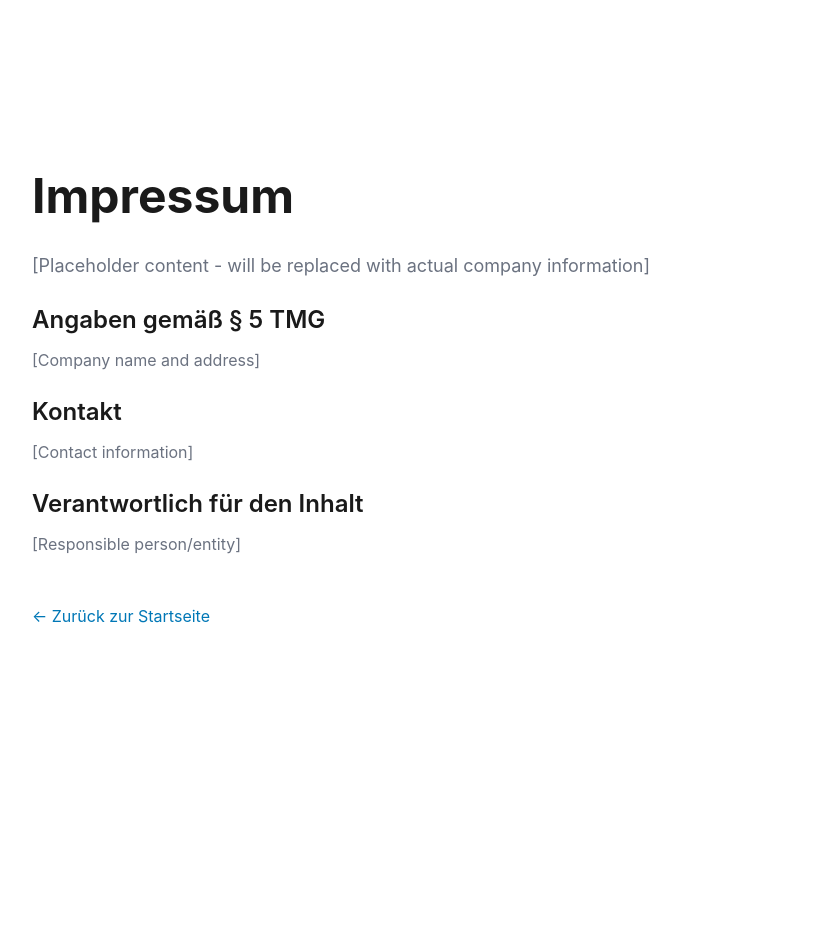
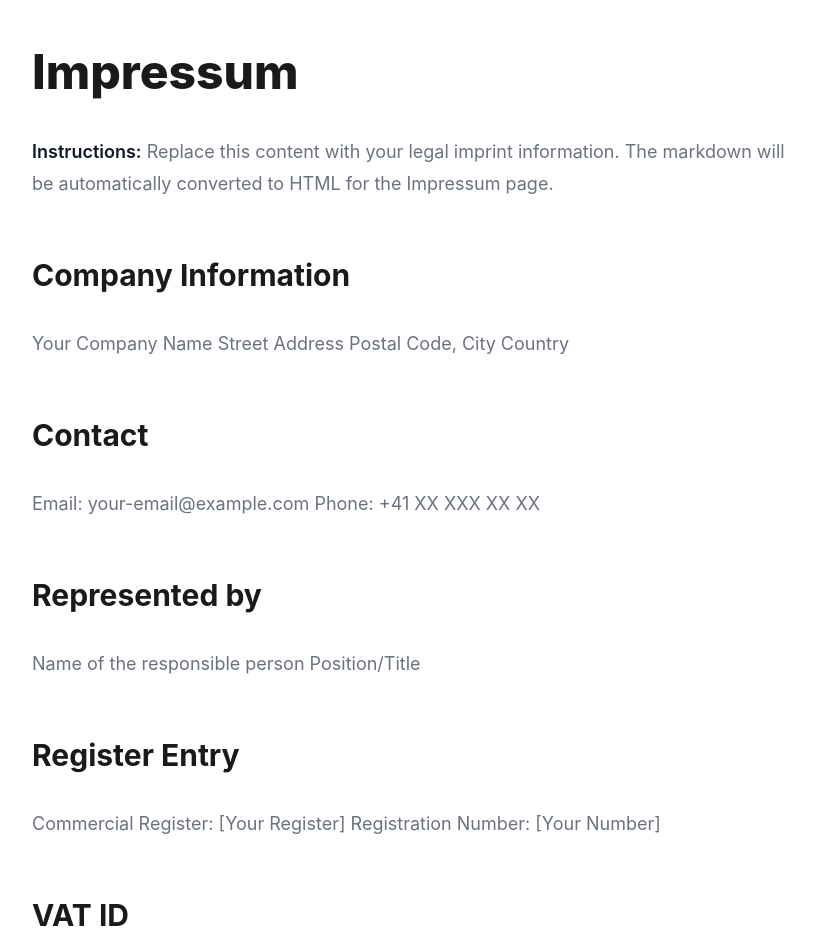
Before and after one commit to tobiasbudig/MyForm, a React (Vite) app in the folder client/: page /impressum in a window 1280 px wide. Shown: the top 952 px of the page, without its empty margins (224-1039 px from the left). Before the commit the page ends 800 px from the top, so only its background shows below. Built offline with nearby package versions, Linux system fonts and the light colour scheme; no server answers.

Commit message:
added felxable impressum

```diff
--- a/client/package.json
+++ b/client/package.json
@@ -17,9 +17,11 @@
     "react": "^18.3.1",
     "react-dom": "^18.3.1",
     "react-hot-toast": "^2.6.0",
+    "react-markdown": "^10.1.0",
     "react-router-dom": "^6.21.1"
   },
   "devDependencies": {
+    "@tailwindcss/typography": "^0.5.19",
     "@vitejs/plugin-react": "^4.2.1",
     "autoprefixer": "^10.4.16",
     "postcss": "^8.4.33",
--- /dev/null
+++ b/client/src/content/impressum.md
@@ -0,0 +1,45 @@
+# Impressum
+
+**Instructions:** Replace this content with your legal imprint information. The markdown will be automatically converted to HTML for the Impressum page.
+
+## Company Information
+
+Your Company Name
+Street Address
+Postal Code, City
+Country
+
+## Contact
+
+Email: your-email@example.com
+Phone: +41 XX XXX XX XX
+
+## Represented by
+
+Name of the responsible person
+Position/Title
+
+## Register Entry
+
+Commercial Register: [Your Register]
+Registration Number: [Your Number]
+
+## VAT ID
+
+VAT Identification Number according to §27a VAT Tax Act:
+CHE-XXX.XXX.XXX
+
+## Responsible for Content
+
+Name
+Address
+
+## Disclaimer
+
+### Liability for Content
+
+The contents of our pages were created with great care. However, we cannot guarantee the accuracy, completeness, and timeliness of the content.
+
+### Liability for Links
+
+Our offer contains links to external websites over which we have no control. Therefore, we cannot accept any liability for this external content.
--- a/client/src/pages/Impressum.jsx
+++ b/client/src/pages/Impressum.jsx
@@ -1,5 +1,7 @@
 import { motion } from 'framer-motion';
 import { Link } from 'react-router-dom';
+import Markdown from 'react-markdown';
+import impressumContent from '../content/impressum.md?raw';
 
 export default function Impressum() {
   return (
@@ -10,27 +12,8 @@ export default function Impressum() {
       className="flex flex-col items-center justify-center min-h-screen px-6 py-12"
     >
       <div className="max-w-3xl w-full">
-        <h1 className="text-5xl font-bold text-textPrimary mb-8">Impressum</h1>
-
-        <div className="text-textSecondary space-y-6">
-          <p className="text-lg">
-            [Placeholder content - will be replaced with actual company information]
-          </p>
-
-          <section>
-            <h2 className="text-2xl font-semibold text-textPrimary mb-3">Angaben gemäß § 5 TMG</h2>
-            <p>[Company name and address]</p>
-          </section>
-
-          <section>
-            <h2 className="text-2xl font-semibold text-textPrimary mb-3">Kontakt</h2>
-            <p>[Contact information]</p>
-          </section>
-
-          <section>
-            <h2 className="text-2xl font-semibold text-textPrimary mb-3">Verantwortlich für den Inhalt</h2>
-            <p>[Responsible person/entity]</p>
-          </section>
+        <div className="prose prose-lg max-w-none prose-headings:text-textPrimary prose-p:text-textSecondary prose-a:text-primary hover:prose-a:text-primary-hover">
+          <Markdown>{impressumContent}</Markdown>
         </div>
 
         <Link
--- a/client/tailwind.config.js
+++ b/client/tailwind.config.js
@@ -42,5 +42,7 @@ export default {
       },
     },
   },
-  plugins: [],
+  plugins: [
+    require('@tailwindcss/typography'),
+  ],
 };
```
Also changed, not shown: 2 other files (tests, documents, lock files or other folders).
